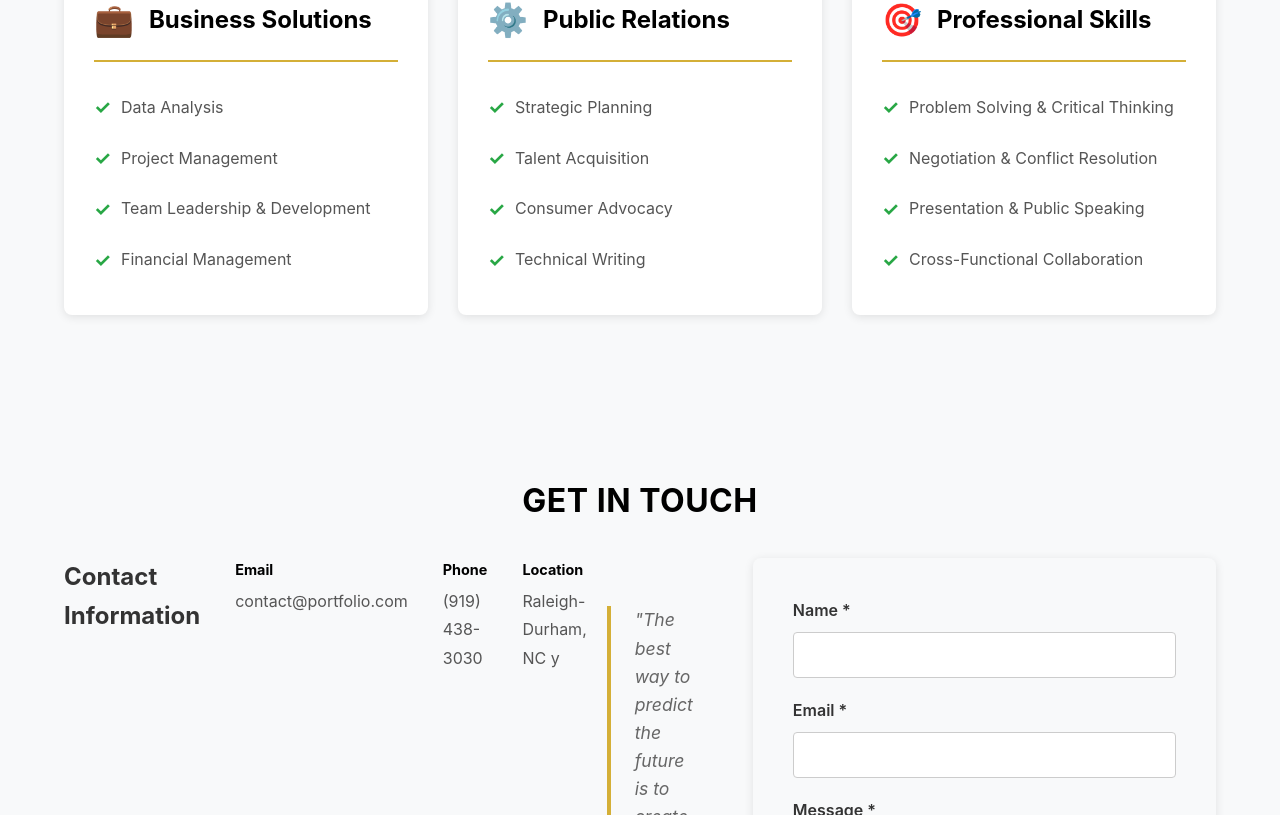
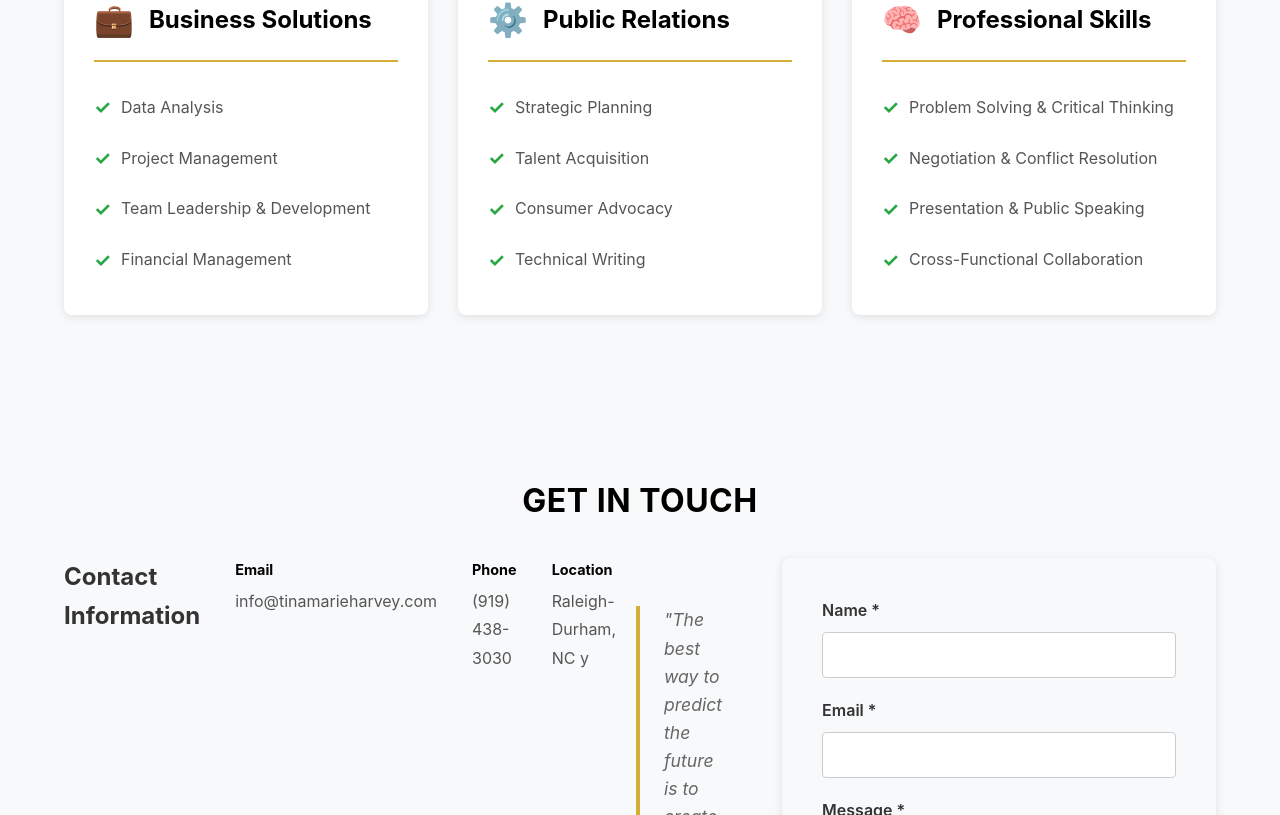
Before and after one commit to josiahlaster/TinaHarveyPort, a React (Vite) app: page / in a window 1280 px wide. Shown: the part 3577-4392 px from the top of the page. Built offline with nearby package versions, Linux system fonts and the light colour scheme.

Commit message:
pages update5

```diff
--- a/src/components/Contact.jsx
+++ b/src/components/Contact.jsx
@@ -34,7 +34,7 @@ function Contact() {
             <span className="icon"></span>
             <div>
               <strong>Email</strong>
-              <p>contact@portfolio.com</p>
+              <p>info@tinamarieharvey.com</p>
             </div>
           </div>
           <div className="info-item">
--- a/src/components/Skills.jsx
+++ b/src/components/Skills.jsx
@@ -24,7 +24,7 @@ function Skills() {
     },
     {
       title: "Professional Skills",
-      icon: "🎯",
+      icon: "🧠",
       skills: [
         "Problem Solving & Critical Thinking",
         "Negotiation & Conflict Resolution",
```
